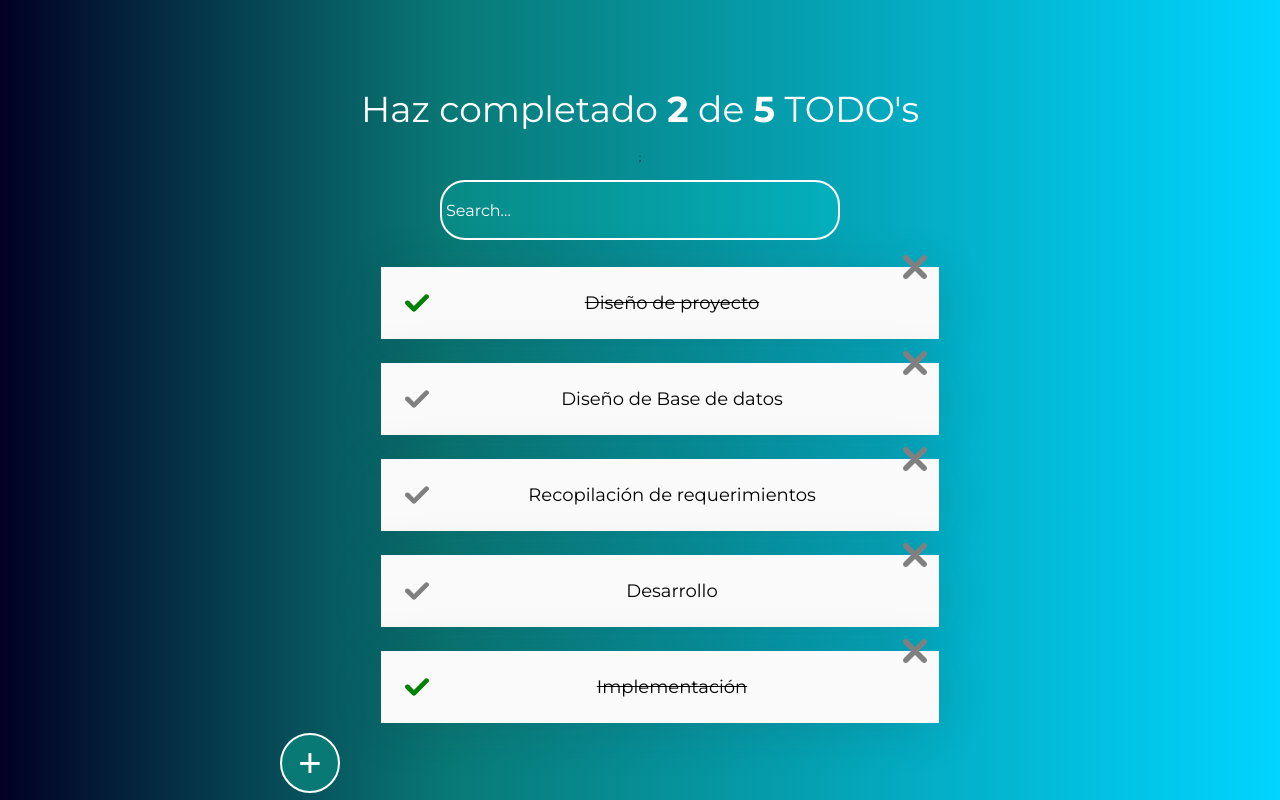
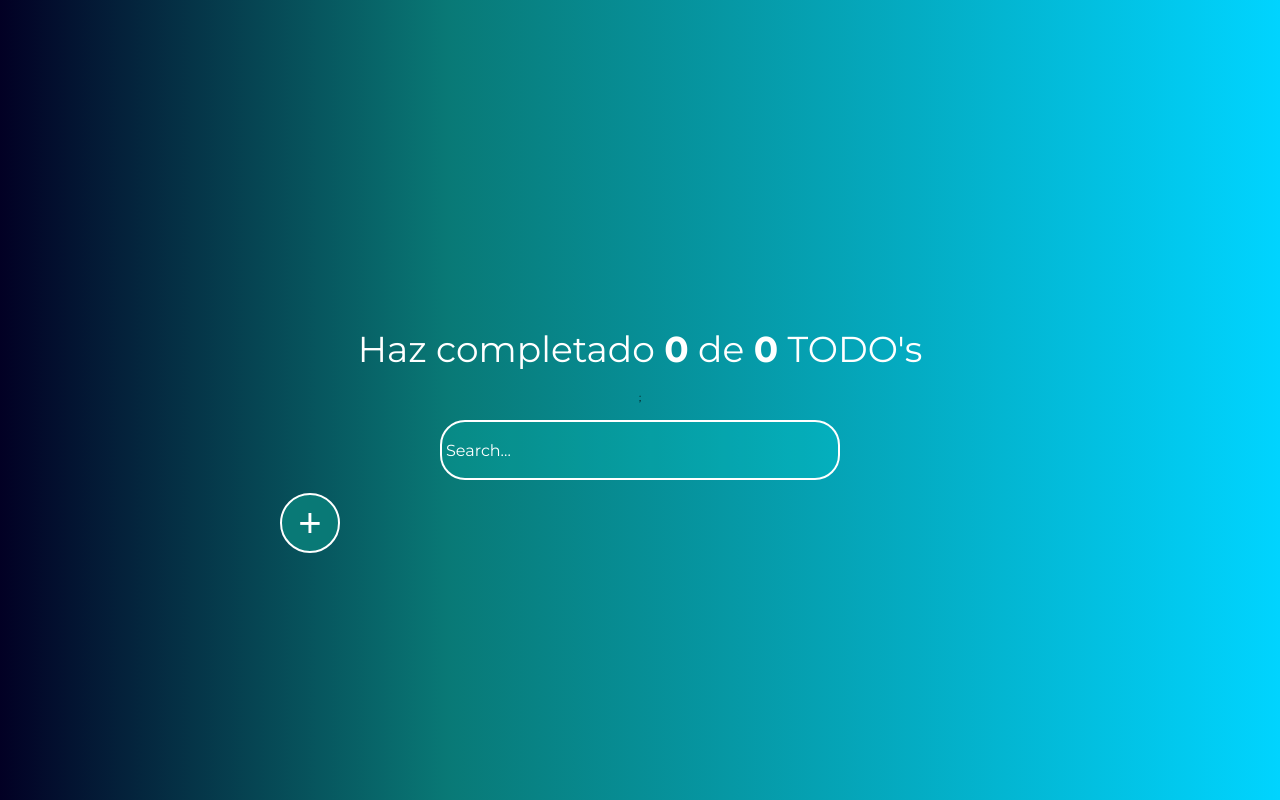
Before and after one commit to davejuanes/curo-react-intro, a React (Create React App) app: page / in a window 1280 px wide. Built offline with nearby package versions, Linux system fonts and the light colour scheme.

Commit message:
[ADD] NEW FUNCTIONALITIES

```diff
--- a/src/App.js
+++ b/src/App.js
@@ -5,7 +5,7 @@ import { TodoList } from "./TodoList";
 import { TodoItem } from "./TodoItem";
 import { CreateTodoButton } from "./CreateTodoButton";
 
-const defaultTodos = [
+/* const defaultTodos = [
   { text: 'Diseño de proyecto', completed: true},
   { text: 'Diseño de Base de datos', completed: false},
   { text: 'Recopilación de requerimientos', completed: false},
@@ -13,55 +13,58 @@ const defaultTodos = [
   { text: 'Implementación', completed: true},
 ]
 
+localStorage.setItem('TODOS_V1', JSON.stringify(defaultTodos)); */
+localStorage.removeItem("TODOS_V1");
+
 function App() {
-  const [todos, setTodos] = React.useState(defaultTodos);
-  const [searchValue, setSearchValue] = React.useState('');
+  const localStorageTodos = localStorage.getItem("TODOS_V1");
 
-  const completedTodos = todos.filter(
-    todo => !!todo.completed
-    ).length;
+  let parsedTodos;
+
+  if (!localStorageTodos) {
+    localStorage.setItem("TODOS_V1", JSON.stringify([]));
+    parsedTodos = [];
+  } else {
+    parsedTodos = JSON.parse(localStorageTodos);
+  }
+
+  const [todos, setTodos] = React.useState(parsedTodos);
+  const [searchValue, setSearchValue] = React.useState("");
+
+  const completedTodos = todos.filter((todo) => !!todo.completed).length;
   const totalTodos = todos.length;
 
-  const searchedTodos = todos.filter(
-    (todo) => {
-      const todoText = todo.text.toLowerCase();
-      const searchText = searchValue.toLowerCase();
-      return todoText.includes(searchText);
-    }
-  )
+  const searchedTodos = todos.filter((todo) => {
+    const todoText = todo.text.toLowerCase();
+    const searchText = searchValue.toLowerCase();
+    return todoText.includes(searchText);
+  });
+
+  const saveTodos = (newTodos) => {
+    localStorage.setItem("TODOS_V1", JSON.stringify(newTodos));
+    setTodos(newTodos);
+  };
 
   const completeTodo = (text) => {
     const newTodos = [...todos];
-    const todoIndex = newTodos.findIndex(
-      (todo) => todo.text === text
-    );
+    const todoIndex = newTodos.findIndex((todo) => todo.text === text);
     newTodos[todoIndex].completed = true;
-    setTodos(newTodos);
-    console.log('Hola llego aquí');
-  }
+    saveTodos(newTodos);
+  };
   const deleteTodo = (text) => {
     const newTodos = [...todos];
-    const todoIndex = newTodos.findIndex(
-      (todo) => todo.text === text
-    );
-    newTodos.splice(todoIndex, 1)
-    setTodos(newTodos);
-    console.log('Hola llego aquí');
-  }
+    const todoIndex = newTodos.findIndex((todo) => todo.text === text);
+    newTodos.splice(todoIndex, 1);
+    saveTodos(newTodos);
+  };
 
   return (
     <React.Fragment>
-      <TodoCounter
-        completed={completedTodos}
-        total={totalTodos}
-      />
-      <TodoSearch
-        searchValue={searchValue}
-        setSearchValue={setSearchValue}
-      />
+      <TodoCounter completed={completedTodos} total={totalTodos} />
+      <TodoSearch searchValue={searchValue} setSearchValue={setSearchValue} />
 
       <TodoList>
-        {searchedTodos.map(todo => (
+        {searchedTodos.map((todo) => (
           <TodoItem
             key={todo.text}
             text={todo.text}
@@ -77,5 +80,4 @@ function App() {
   );
 }
 
-
 export default App;
```
Also changed, not shown: 1 other file (tests, documents, lock files or other folders).
